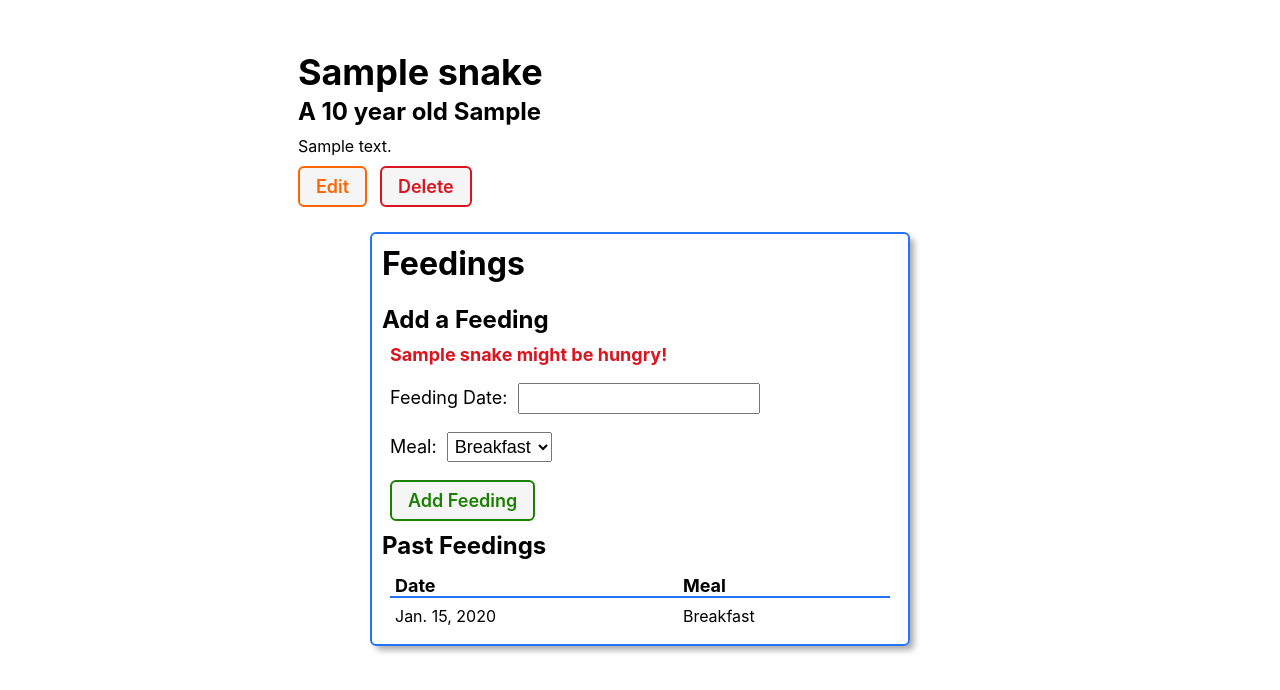
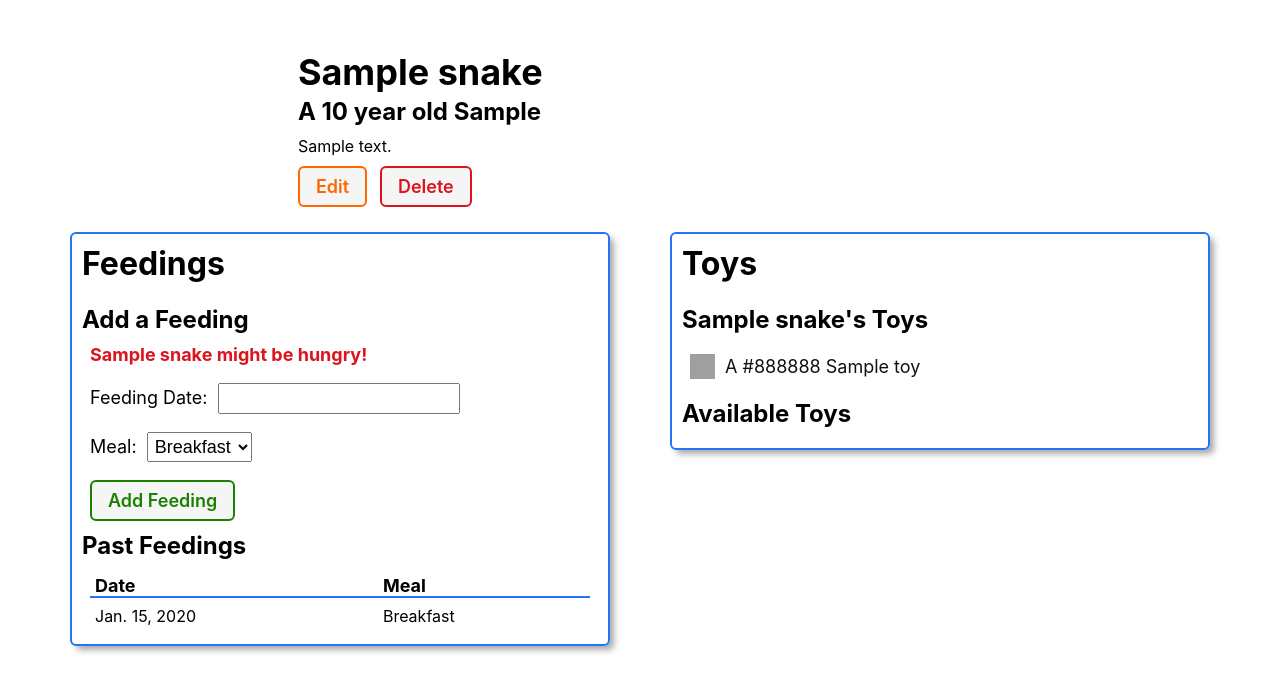
Before and after one commit to MrManilex/snake-collector, a Django app: page /snakes/1/ in a window 1280 px wide. Shown: the part 55-745 px from the top of the page. Run offline with Django 4.2, Linux system fonts and the light colour scheme; tables that the repository leaves empty hold one stand-in row (values such as "Sample post"); some libraries are stand-ins or nearby versions.

Commit message:
refactor details page for snake

```diff
--- a/main_app/models.py
+++ b/main_app/models.py
@@ -1,12 +1,23 @@
 from django.db import models
 from django.urls import reverse
 from datetime import date
+
+class Toy(models.Model):
+   name = models.CharField(max_length=50)
+   color = models.CharField(max_length=20)
+
+   def __str__(self):
+      return self.name
+
+   def get_absolute_url(self):
+      return reverse('toys_detail', kwargs={'pk': self.id})
 
 class Snake(models.Model):
    name = models.CharField(max_length=100)
    breed = models.CharField(max_length=100)
    description = models.TextField(max_length=250)
    age = models.IntegerField()
+   toys = models.ManyToManyField(Toy)
 
    def __str__(self):
       return self.name
@@ -38,13 +49,3 @@ class Feeding(models.Model):
 
    class Meta:
       ordering = ['-date']
-
-class Toy(models.Model):
-   name = models.CharField(max_length=50)
-   color = models.CharField(max_length=20)
-
-   def __str__(self):
-      return self.name
-
-   def get_absolute_url(self):
-      return reverse('toys_detail', kwargs={'pk': self.id})
--- a/main_app/templates/snakes/detail.html
+++ b/main_app/templates/snakes/detail.html
@@ -77,6 +77,33 @@
       <p class="subsection-content">{{snake.name}} has never been fed 😟</p>
     {% endif %}
   </section>
+  <section class="toys">
+    <div class="subsection-title">
+      <h2>Toys</h2>
+    </div>
+    <h3>{{ snake.name }}'s Toys</h3>
+    <div class="subsection-content">
+      {% if snake.toys.count %}
+        {% for toy in snake.toys.all %}
+          <div class="toy-container">
+            <div
+              class="color-block"
+              style="background-color: {{ toy.color }}"
+            ></div>
+            <a href="{% url 'toys_detail' toy.id %}">
+              <p>A {{ toy.color }} {{ toy.name }}</p>
+            </a>
+          </div>
+        {% endfor %}
+      {% else %}
+        <p class="no-toys">{{snake.name}} doesn't have any toys 😞</p>
+      {% endif %}
+    </div>
+    <h3>Available Toys</h3>
+    <div class="subsection-content">
+      {% comment %} We'll display available toys here {% endcomment %}
+    </div>
+  </section>
 </div>
 
 {% endblock %}
--- a/main_app/views.py
+++ b/main_app/views.py
@@ -33,7 +33,7 @@ def add_feeding(request, snake_id):
 
 class SnakeCreate(CreateView):
    model = Snake
-   fields = '__all__'
+   fields = ['name', 'breed', 'description', 'age']
    success_url = '/snakes/'
 
 class SnakeUpdate(UpdateView):
```
Also changed, not shown: main_app/migrations/0006_snake_toys.py (added).
